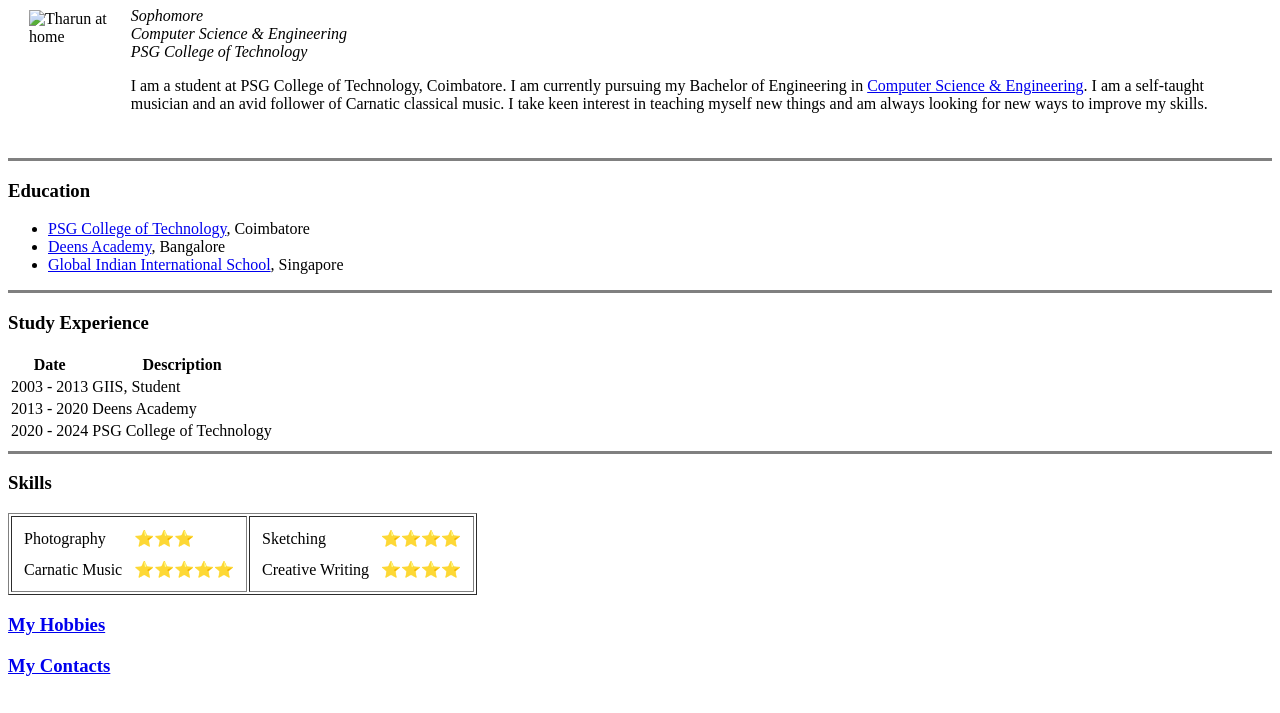
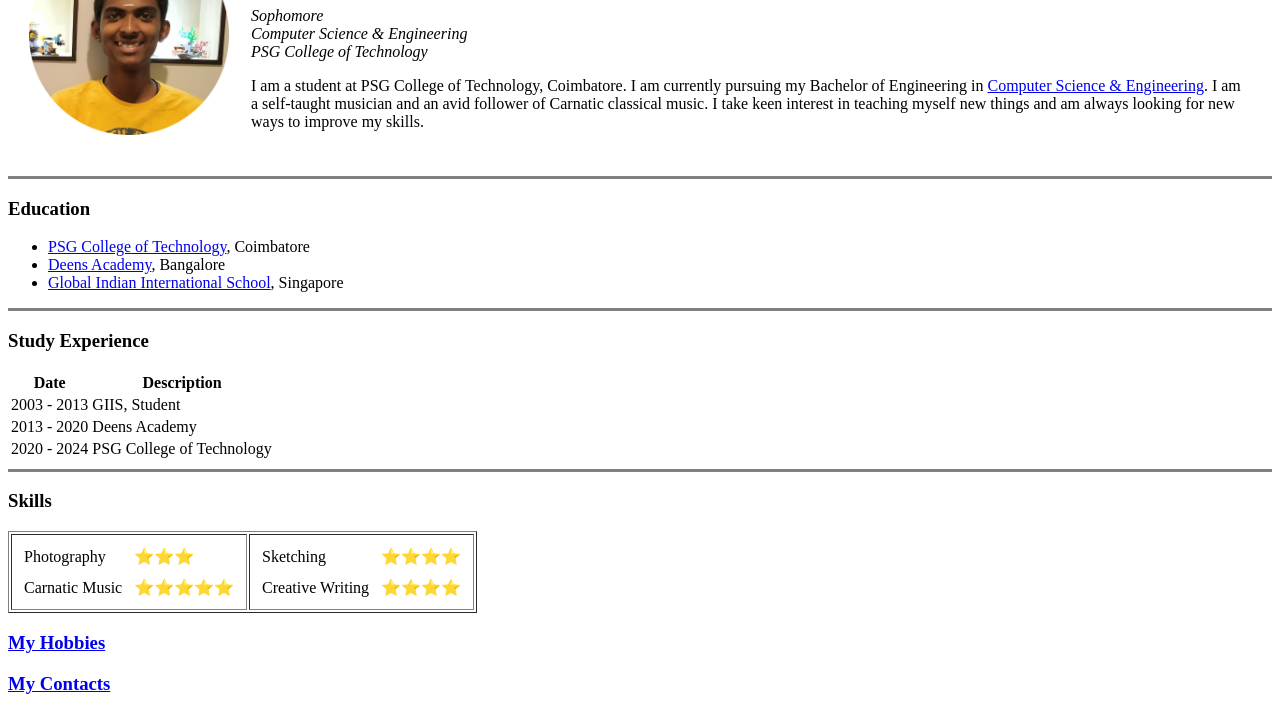
Before and after one commit to TharunkumarOnGitHub/cv-html-practice, a plain HTML site: page index.htm in a window 1280 px wide. Shown: the part 102-815 px from the top of the page. Drawn offline with Linux system fonts and the light colour scheme.

Commit message:
Update index.htm

```diff
--- a/index.htm
+++ b/index.htm
@@ -16,7 +16,7 @@
       <tr>
         <td>
           <img
-            src="tharun-modified.png"
+            src="./images/tharun-modified.png"
             alt="Tharun at home"
             height="200"
             width="200"
```
